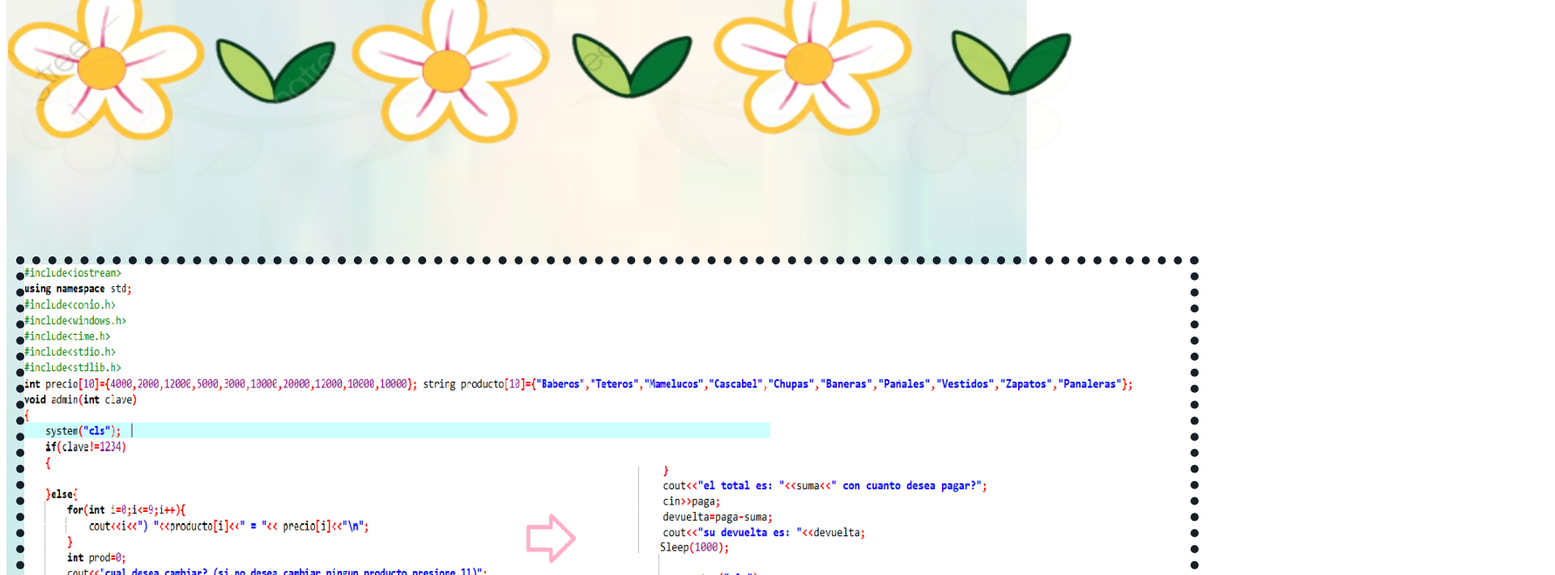
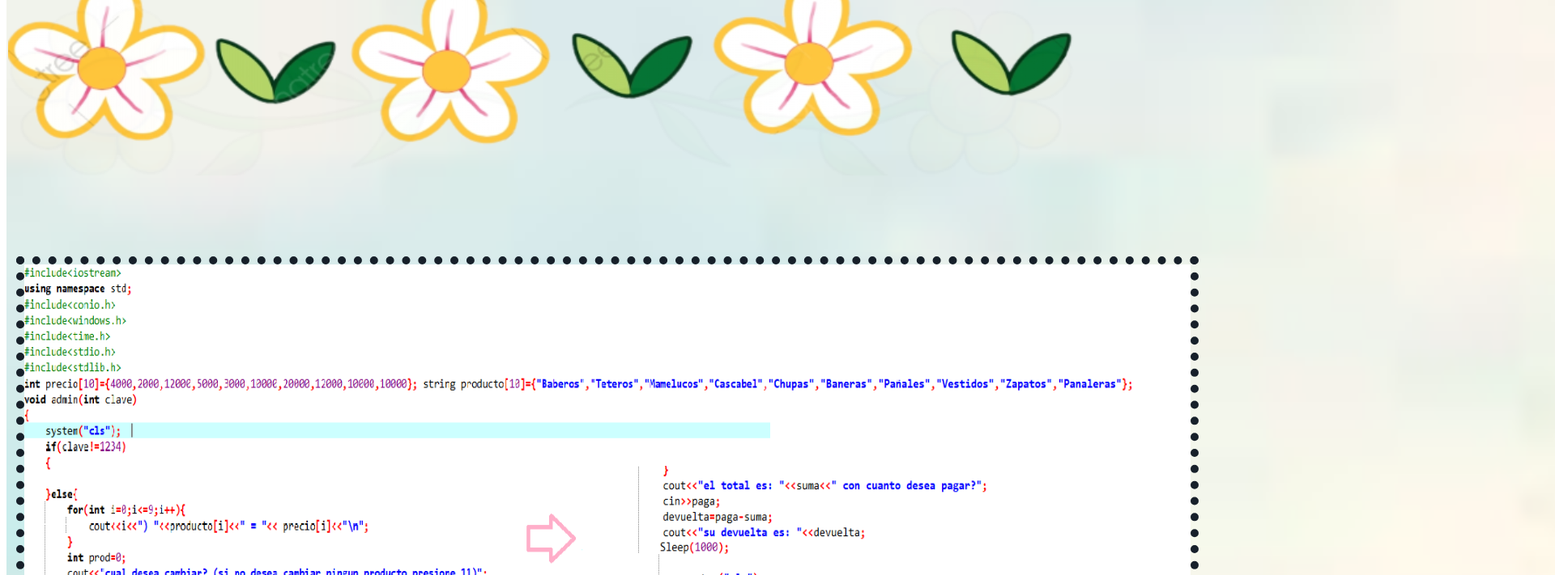
Before and after one commit to Saravanegas14/Parcial, a plain HTML site: page index.html in a window 1280 px wide. Shown: the part 283-994 px from the top of the page at 81% size, 1920 px wide, since content can reach past the window. Drawn offline with Linux system fonts and the light colour scheme.

Commit message:
Update index.html

```diff
--- a/index.html
+++ b/index.html
@@ -6,7 +6,7 @@
 	</head>
 <body>
 
-	<div class="fondo"><img src="fotos/fon.png" height="500%" width="100%" /></div>
+	<div class="fondo"><img src="fotos/fon.png" height="500%" width="300%" /></div>
     <div class="nombre"><h1>Parcial</h1></div>
     <div class="linea "></div>
      <div class="im"><img src="fotos/fo.png"height="1137 px" width="1440px" /></div>
```
